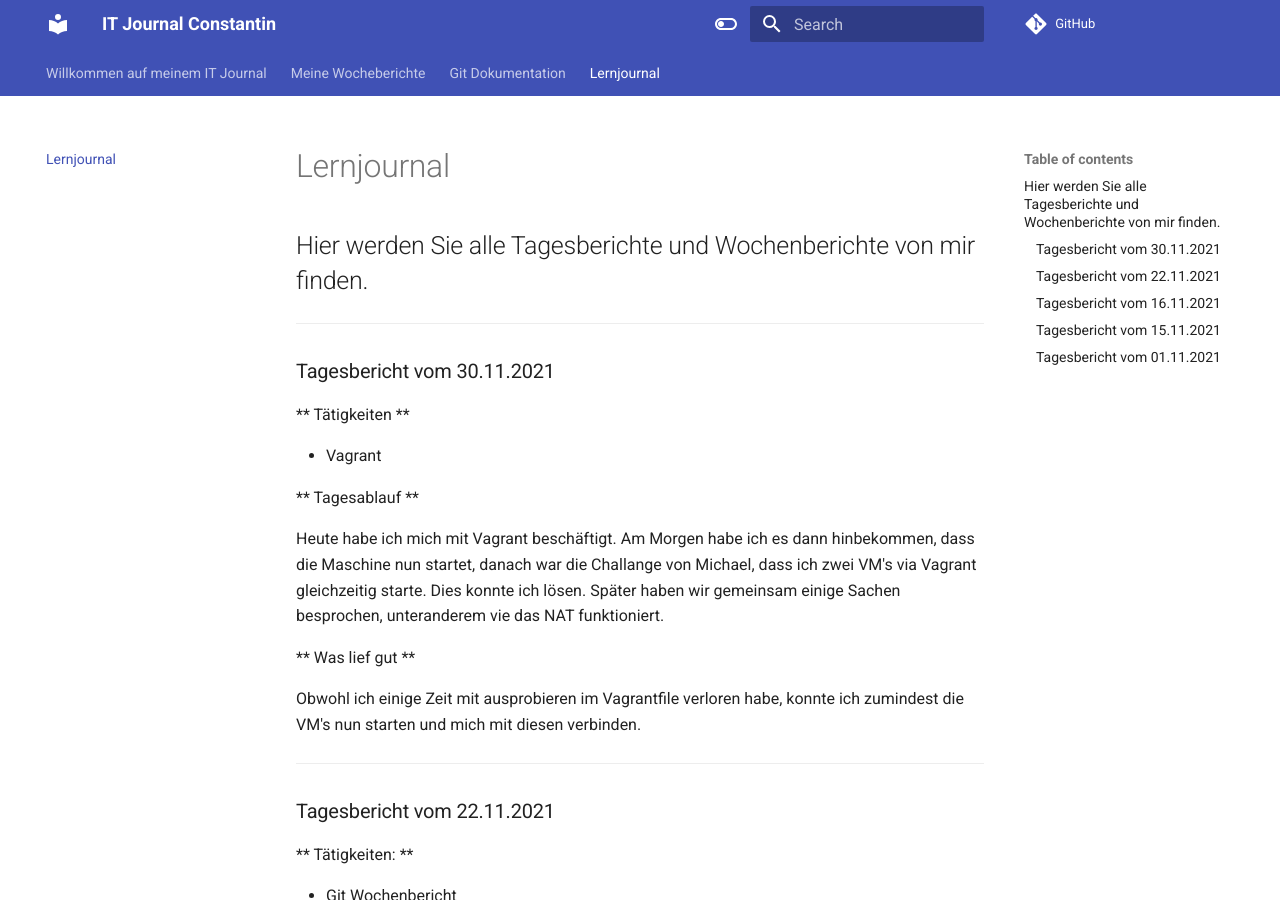
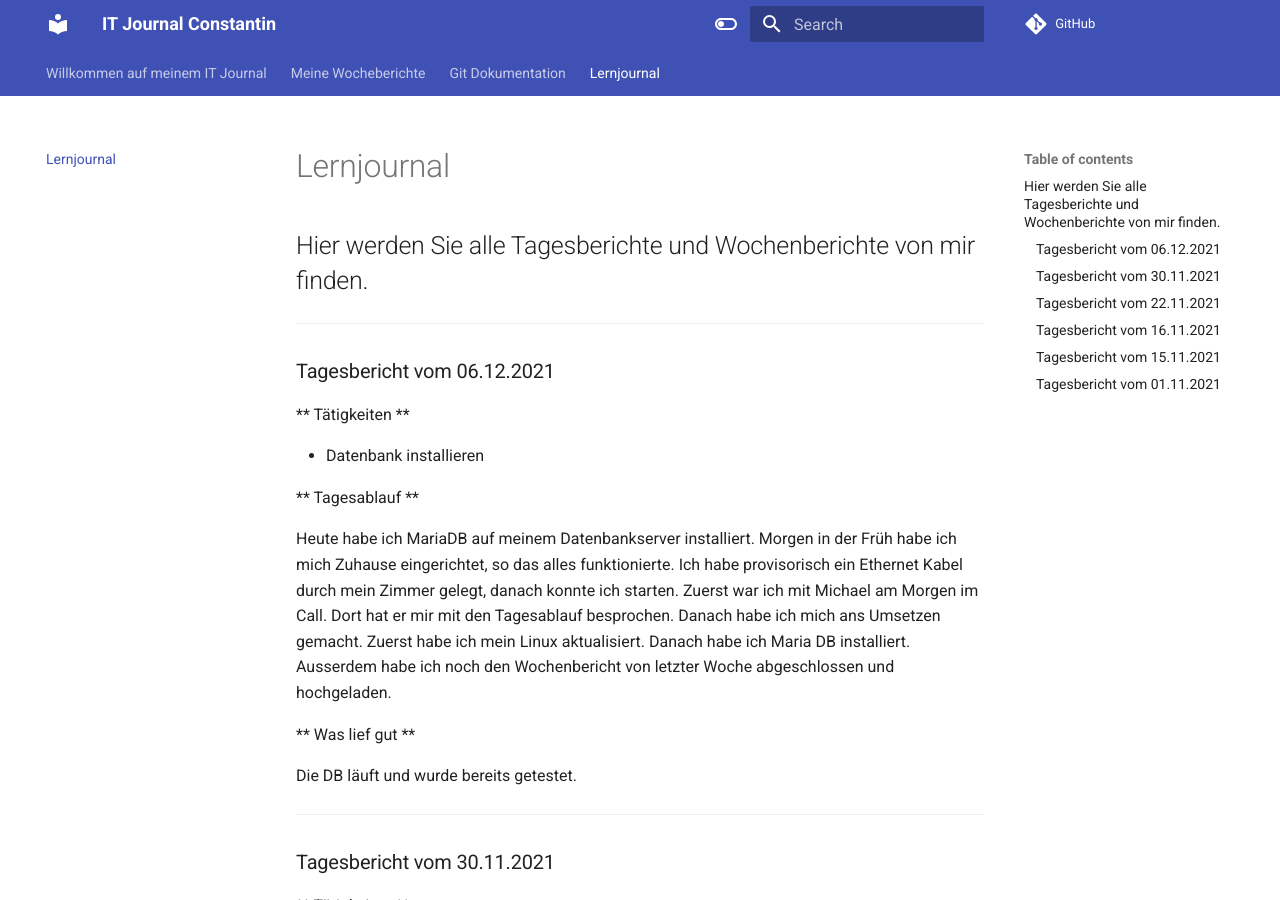
Before and after one commit to constantin-koenig/ITjournal, an MkDocs documentation site: the page built from docs/lernjournal.md, in a window 1280 px wide and 900 px high. Built offline with MkDocs 1.6.1 and Material for MkDocs 9.7.7, drawn with Linux system fonts in a browser that asks for light colours; comment, search, counter and statistics services are not loaded.

Commit message:
Tagesbericht vom 06.12.2021

```diff
--- a/docs/lernjournal.md
+++ b/docs/lernjournal.md
@@ -1,6 +1,29 @@
 # Lernjournal
 
 ## Hier werden Sie alle Tagesberichte und Wochenberichte von mir finden.
+
+---
+
+### Tagesbericht vom 06.12.2021
+
+** Tätigkeiten **
+
+- Datenbank installieren
+
+** Tagesablauf **
+
+Heute habe ich MariaDB auf meinem Datenbankserver installiert.
+Morgen in der Früh habe ich mich Zuhause eingerichtet, so das alles funktionierte.
+Ich habe provisorisch ein Ethernet Kabel durch mein Zimmer gelegt, danach konnte ich starten.
+Zuerst war ich mit Michael am Morgen im Call. Dort hat er mir mit den Tagesablauf besprochen.
+Danach habe ich mich ans Umsetzen gemacht. Zuerst habe ich mein Linux aktualisiert.
+Danach habe ich Maria DB installiert.
+Ausserdem habe ich noch den Wochenbericht von letzter Woche abgeschlossen und hochgeladen.
+
+** Was lief gut **
+
+Die DB läuft und wurde bereits getestet.
+
 
 ---
 
```
